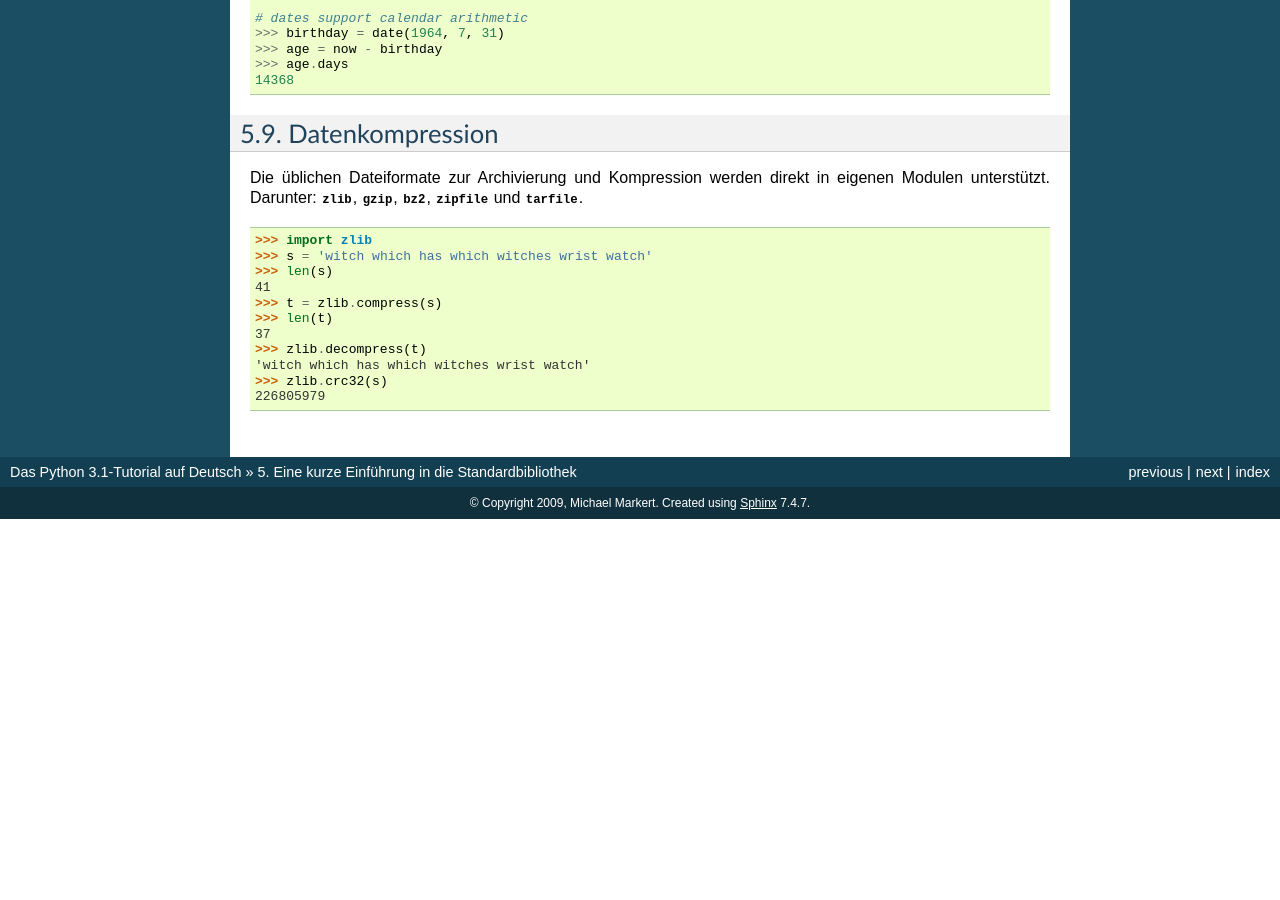
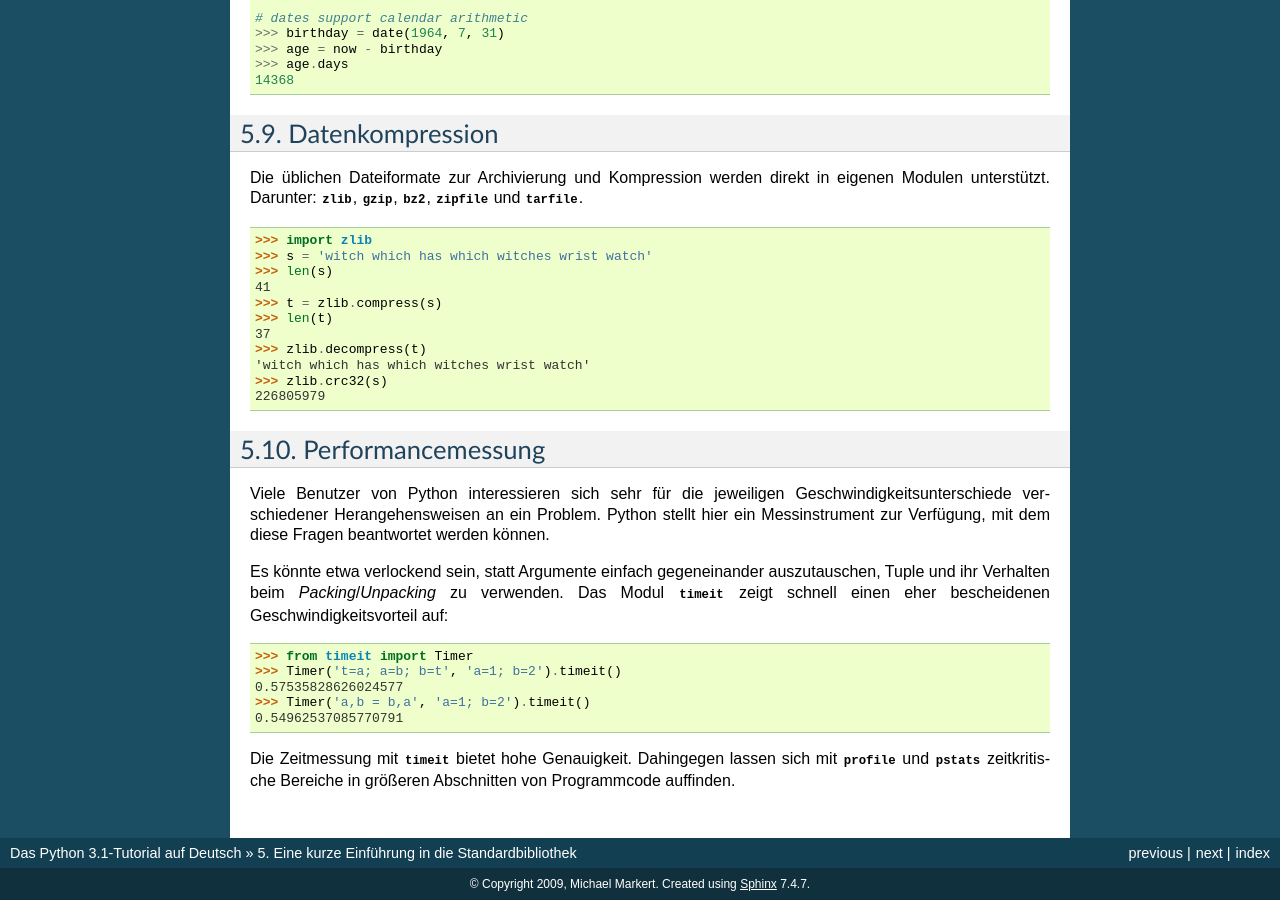
Before and after one commit to cofi/py-tutorial-de, a Sphinx documentation site: the page built from source/stdlib.rst, in a window 1280 px wide and 900 px high, scrolled down 2810 px. Built offline with Sphinx 7.4.7, drawn with Linux system fonts in a browser that asks for light colours; pages that are not in the unit, such as notebooks, are missing from menus; before the commit the page ends 3329 px from its top, so only the background shows below that; some of the changed text lies outside the part shown.

Commit message:
Translated Section 10.10 (Issue #76)

```diff
--- a/source/stdlib.rst
+++ b/source/stdlib.rst
@@ -210,3 +210,29 @@ eigenen Modulen unterstützt. Darunter: :mod:`zlib`, :mod:`gzip`, :mod:`bz2`,
    'witch which has which witches wrist watch'
    >>> zlib.crc32(s)
    226805979
+
+
+.. _tut-performance-measurement:
+
+Performancemessung
+==================
+
+Viele Benutzer von Python interessieren sich sehr für die jeweiligen
+Geschwindigkeitsunterschiede verschiedener Herangehensweisen an ein Problem.
+Python stellt hier ein Messinstrument zur Verfügung, mit dem diese Fragen
+beantwortet werden können.
+
+Es könnte etwa verlockend sein, statt Argumente einfach gegeneinander
+auszutauschen, Tuple und ihr Verhalten beim *Packing*/*Unpacking* zu verwenden.
+Das Modul :mod:`timeit` zeigt schnell einen eher bescheidenen
+Geschwindigkeitsvorteil auf::
+
+   >>> from timeit import Timer
+   >>> Timer('t=a; a=b; b=t', 'a=1; b=2').timeit()
+   0.57535828626024577
+   >>> Timer('a,b = b,a', 'a=1; b=2').timeit()
+   0.54962537085770791
+
+Die Zeitmessung mit :mod:`timeit` bietet hohe Genauigkeit. Dahingegen lassen
+sich mit :mod:`profile` und :mod:`pstats` zeitkritische Bereiche in größeren
+Abschnitten von Programmcode auffinden.
```
